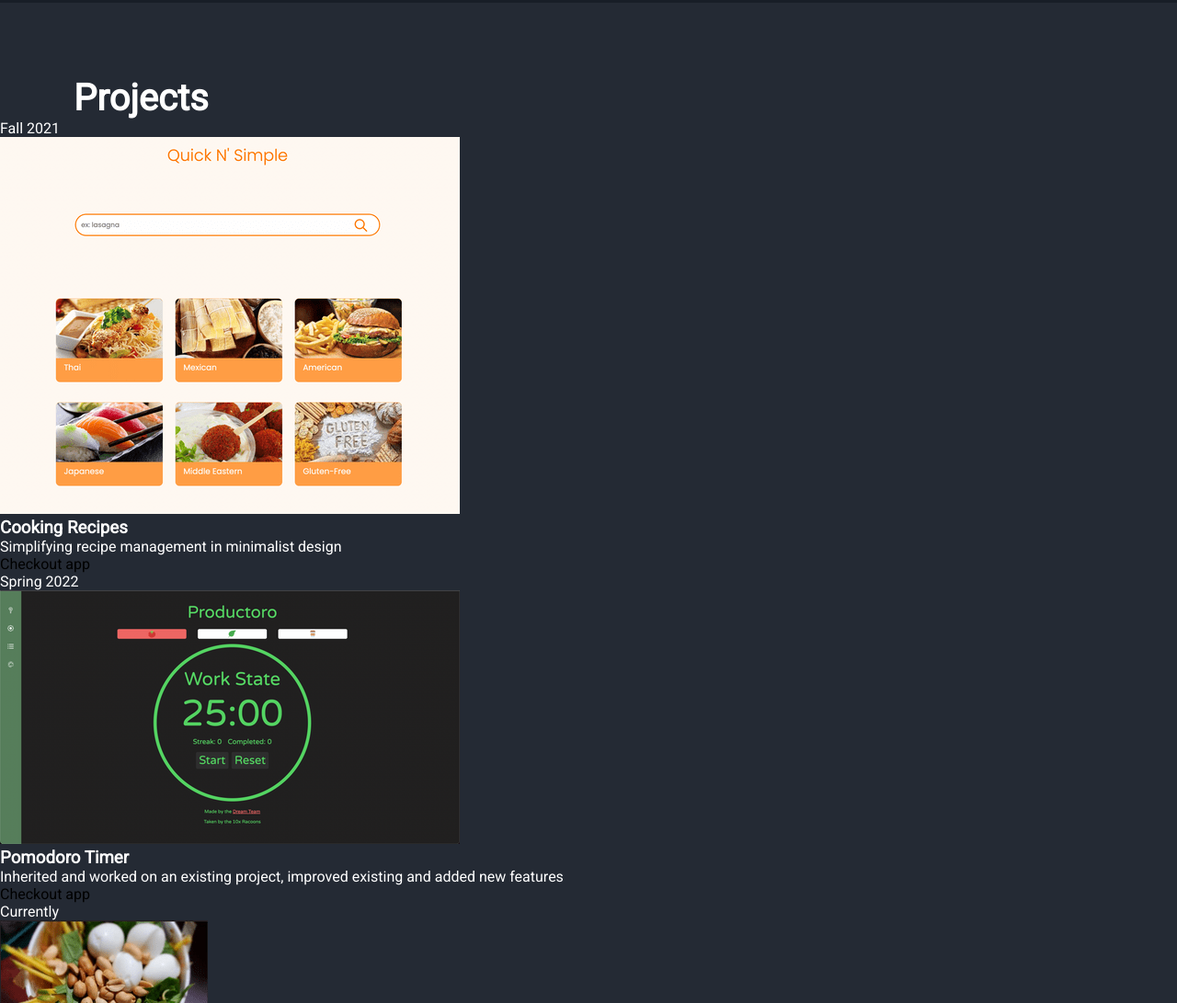
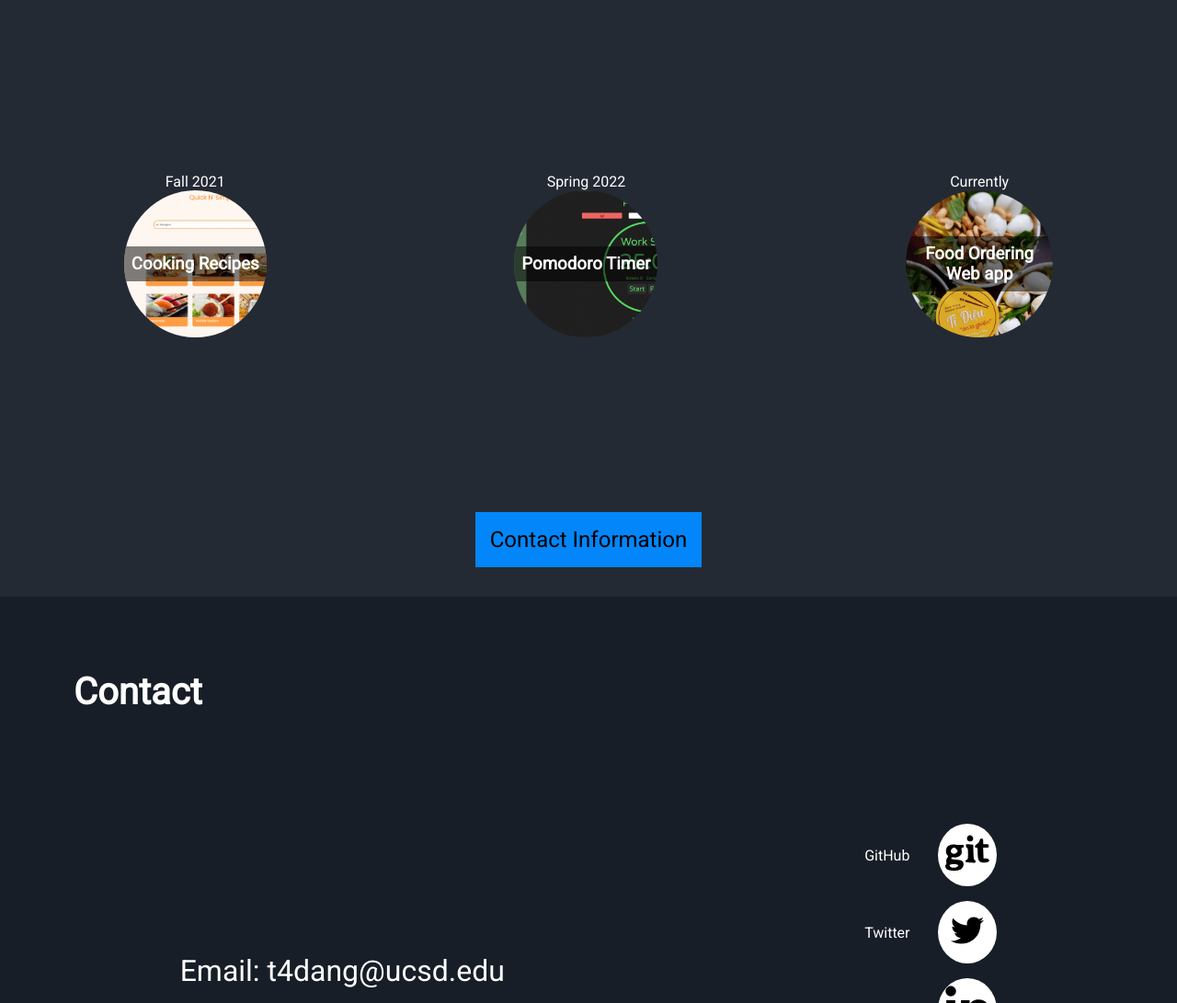
Before and after one commit to dnthem/portfolio, a plain HTML site: page index.html in a window 1280 px wide. Shown: the part 1709-2800 px from the top of the page at 92% size. Drawn offline with Linux system fonts and the light colour scheme.

Commit message:
added style

```diff
--- a/css/style.css
+++ b/css/style.css
@@ -1,7 +1,9 @@
 :root {
     --odd-bgColor: #242a34;
     --even-bgColor: #181e27;
-    --header-height: 7rem;
+    --header-height: 10vh;
+    --section-height: 90vh;
+    --container-height: 70vh;
 }
 
 * {
@@ -9,6 +11,10 @@
     padding: 0;
     font-family: 'Roboto', sans-serif;
     /* outline: 1px solid black; */
+}
+
+html {
+    scroll-behavior: smooth;
 }
 
 .my-photo {
@@ -21,12 +27,20 @@
 }
 
 .medium-photo {
-    width: 75vh;
-    height: 75vh;
+    width: 80vw;
+    height: 80vw;
+}
+
+@media (min-width: 40rem) {
+    .medium-photo {
+        width: 70vh;
+        height: 70vh;
+    }
 }
 
 header {
-    position: -webkit-sticky; /* Safari */
+    position: -webkit-sticky;
+    /* Safari */
     position: sticky;
     top: 0;
     display: flex;
@@ -35,11 +49,11 @@ header {
 
 a {
     text-decoration: none;
-    color: black;
+    color:white;
 }
 
 .header-photo {
-    height:var(--header-height);
+    height: var(--header-height);
     background-color: var(--even-bgColor);
     flex-grow: 5;
     display: flex;
@@ -61,7 +75,9 @@ a {
     font-size: 1.5rem;
     font-weight: bold;
     margin: 0 1rem;
+    color: black;
 }
+
 .nav-bar a:hover {
     color: white;
     background-color: var(--even-bgColor);
@@ -77,7 +93,7 @@ section:nth-child(even) {
 
 section {
     width: 100%;
-    min-height: 100vh;
+    min-height: 90vh;
     color: white;
     display: flex;
     flex-direction: column;
@@ -110,9 +126,11 @@ section h2 {
 /* About me section */
 
 .aboutMe-container {
+    min-height: 70vh;
     display: flex;
     flex-flow: row wrap;
     justify-content: center;
+    align-items: center;
 }
 
 .abt-me-card {
@@ -122,8 +140,9 @@ section h2 {
     background-color: var(--odd-bgColor);
     border-radius: .5rem;
 }
+
 @media (min-width: 40rem) {
-    .abt-me-card{
+    .abt-me-card {
         flex-basis: 40%;
     }
 }
@@ -134,7 +153,7 @@ section h2 {
 
 .bio {
     text-align: center;
-    display:flex;
+    display: flex;
     flex-direction: column;
     justify-self: center;
 }
@@ -164,8 +183,152 @@ ul {
 
 .next button {
     border: none;
-    background-color: rgb(5, 134, 247);
+    background-color: #0386f9;
+    color:black;
     padding: 1rem;
     margin-bottom: 2rem;
     font-size: 1.5rem;
+    cursor: pointer;
+    transition: .5s ease;
 }
+
+.next button:hover {
+    background-color: #004179;
+    color:white;
+}
+
+/* Projects */
+
+.pj1 {
+    background-size: cover;
+    background-image: url(../img/food-recipes.png);
+}
+
+.pj2 {
+    background-size: cover;
+    background-image: url(../img/pomo.png);
+}
+
+.pj3 {
+    background-size: cover;
+    background-image: url(../img/food-ordering.png);
+}
+
+.pj-container {
+    min-height: 70vh;
+    text-align: center;
+    display: flex;
+    justify-content: space-around;
+    flex-direction: column;
+    align-items: center;
+    width: 100%;
+}
+
+.pj-container > article {
+    margin: 2rem 0;
+}
+
+.pj-content {
+    max-width: 10rem;
+    height: 10rem;
+
+    background-size: cover;
+    border-radius: 50%;
+    transition: .5s ease;
+    overflow: hidden;
+    display: flex;
+    align-items: center;
+}
+
+@media (min-width: 40rem) {
+    .pj-container{
+        flex-direction: row;
+    }
+}
+
+.pj-details >*:not(h3) {
+    display: none;
+}
+
+.pj-details {
+    padding: .5rem;
+    transition: 1s ease;
+    background: rgba(0 , 0, 0, 0.5);
+}
+
+.pj-content:hover{
+    max-width: 20rem;
+    height: 20rem;
+    border-radius: .5rem;
+    align-items: flex-end;
+}
+
+.pj-content:hover .pj-details>*:not(h3) {
+    display:block;
+}
+
+.pj-details a {
+    padding: .5rem;
+    background-color: #0386f9;
+}
+
+.pj-details a:hover {
+    background-color:#034176;
+}
+
+
+/* Contact */
+
+.icon-wrapper {
+    display:inline-block;
+    padding: .5rem;
+    width: 3rem;
+    border-radius: 50%;
+    background-color: white;
+    margin-left: .5rem;
+}
+
+.icon {
+    width: 3rem;
+}
+
+.contact-container {
+    min-height: 70vh;
+    display: flex;
+    flex-direction: row;
+
+    justify-content: space-around;
+    align-items: center;
+}
+
+.contact-media ol {
+    list-style-type: none;
+}
+
+.contact-media ol li {
+    margin: 1rem 0;
+}
+
+.contact-media ol li a {
+    display: flex;
+    align-items: center;
+    justify-content: space-between;
+    cursor:pointer;
+}
+
+.contact-media ol li a:hover {
+    transform: scale(1.05);
+    color:#0386f9;
+}
+
+.contact-email {
+    font-size: 2rem;
+}
+
+.contact-email a {
+    cursor:pointer;
+}
+
+.contact-email a:hover {
+    color:#0386f9;
+}
--- a/index.html
+++ b/index.html
@@ -1,5 +1,5 @@
 <!DOCTYPE html>
-<html lang="en">
+<html lang="en" id="home">
 
 <head>
     <meta name='viewport' content='width=device-width, initial-scale=1.0, maximum-scale=1.0, user-scalable=0' />
@@ -27,7 +27,7 @@
     </header>
     <main>
         <!-- Home page section -->
-        <section id="home" >
+        <section>
             <h2>Welcome</h2>
             <div class="home-container">
                 <picture>
@@ -93,54 +93,59 @@
         <section id="projects">
             <h2>Projects</h2>
             <!-- Project details -->
-            <div>
+            <div class="pj-container">
                 <!-- Project 1 -->
                 <article>
-                    <div>
+                    <div class="pj-date">
                         Fall 2021
                     </div>
-                    <img src="./img/food-recipes.png" alt="Food recipes app">
-                    <div>
+                    <div class="pj-content pj1">
+                        <div class="pj-details">
                             <h3>Cooking Recipes</h3>
                             <p>
                                 Simplifying recipe management in minimalist design
                             </p>
-                        <a href="https://compassionate-bardeen-fe4d03.netlify.app/">Checkout app</a>
+                            <a href="https://compassionate-bardeen-fe4d03.netlify.app/" target=”_blank”>Check out
+                                app</a>
+                        </div>
                     </div>
                 </article>
 
                 <!-- Project 2 -->
                 <article>
-                    <div>
+                    <div class="pj-date">
                         Spring 2022
                     </div>
-                    <img src="./img/pomo.png" alt="Pomodoro Timer">
-                    <div>
+                    <div class="pj-content pj2">
+                        <div class="pj-details">
                             <h3>Pomodoro Timer</h3>
                             <p>
                                 Inherited and worked on an existing project,
                                 improved existing and added new features
                             </p>
-                        <a href="https://productoro-b340e.web.app/">Checkout app</a>
+                            <a href="https://productoro-b340e.web.app/" target=”_blank”>Check out app</a>
+                        </div>
                     </div>
                 </article>
 
                 <article>
-                    <div>
+                    <div class="pj-date">
                         Currently
                     </div>
-                    <img src="./img/food-ordering.png" alt="Food Ordering">
-                    <div>
+
+                    <div class="pj-content pj3">
+                        <div class="pj-details">
                             <h3>Food Ordering Web app</h3>
                             <p>
                                 This app helps customers to access online food online and place their orders
                             </p>
-                        <a href="https://btttidieu.site/">Checkout this app</a>
+                            <a href="https://btttidieu.site/" target=”_blank”>Check out app</a>
+                        </div>
                     </div>
                 </article>
             </div>
 
-            <div>
+            <div class="next">
                 <button>Contact Information</button>
             </div>
         </section>
@@ -148,16 +153,49 @@
         <!-- Contact page section -->
         <section id="contact">
             <h2>Contact</h2>
-            <div>
-                <div>
-                    <p>Email: t4dang@ucsd.edu</p>
+            <div class="contact-container">
+                <div class="contact-email">
+                    <p>Email:<a href="mailto:t4dang@ucsd.edu"> t4dang@ucsd.edu</a></p>
                 </div>
-                <div>
+                <div class="contact-media">
                     <ol>
-                        <li><a><span>GitHub</span> <img src="./img/git_icon.svg" alt="github icon"></a></li>
-                        <li><span>Twitter</span> <img src="./img/twitter_icon.svg" alt="Twitter icon"></li>
-                        <li><span>Linkedln</span> <img src="./img/linkedin.svg" alt="Linkedln icon"></li>
-                        <li><span>Instagram</span> <img src="./img/ig-icon.svg" alt="Instagram icon"></li>
+                        <li>
+                            <a href="https://github.com/dnthem" target="_blank">
+                                <span>GitHub</span>
+                                <div class="icon-wrapper">
+                                    <img class="icon" src="./img/git_icon.svg" alt="github icon">
+                                </div>
+
+                            </a>
+                        </li>
+                        <li>
+                            <a href="https://twitter.com/UcDang" target="_blank">
+                                <span>Twitter</span>
+                                <div class="icon-wrapper">
+                                    <img class="icon" src="./img/twitter_icon.svg" alt="Twitter icon">
+                                </div>
+
+                            </a>
+                        </li>
+                        <li>
+                            <a href="https://www.linkedin.com/in/themdang/" target="_blank">
+                                <span>Linkedln</span>
+                                <div class="icon-wrapper">
+                                    <img class="icon" src="./img/linkedin.svg" alt="Linkedln icon">
+                                </div>
+
+                            </a>
+                        </li>
+                        <li>
+                            <a href="https://www.instagram.com/dnthem/" target="_blank">
+                                <span>Instagram</span>
+                                <div class="icon-wrapper">
+                                    <img class="icon" src="./img/ig-icon.svg" alt="Instagram icon">
+                                </div>
+
+                            </a>
+
+                        </li>
                     </ol>
                 </div>
             </div>
```
Lines whose indentation alone changed are shown as unchanged.
